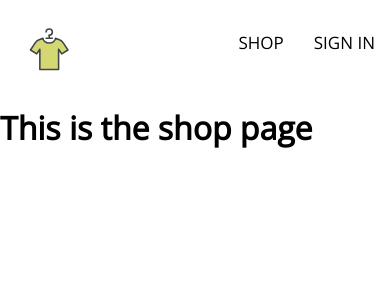
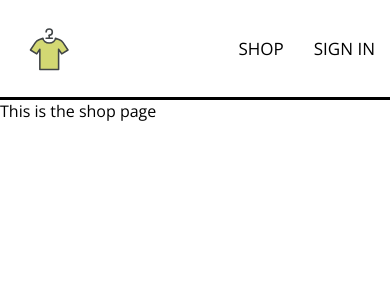
Before and after one commit to Pieter1821/ElegantWear, a React (Vite) app: page /shop in a window 390 px wide. Shown: the top 300 px of the page. Built offline with nearby package versions, Linux system fonts and the light colour scheme; no server answers.

Commit message:
added hamburger menu icon to improve ux

```diff
--- a/src/App.jsx
+++ b/src/App.jsx
@@ -11,8 +11,8 @@ const App = () => {
     <Routes>
       <Route path="/" element={<Navigation />}>
         <Route index element={<Home />} />
+        <Route path="auth" element={<Authentication />} />'
         <Route path="shop" element={<Shop />} />
-        <Route path="auth" element={<Authentication />} />'
       </Route>
     </Routes>
   );
--- a/src/components/category-item/category.item.scss
+++ b/src/components/category-item/category.item.scss
@@ -1,5 +1,3 @@
-
-
 .category-container {
   min-width: 30%;
   height: 240px;
@@ -67,4 +65,27 @@
       font-size: 16px;
     }
   }
+
+  @media (max-width: 768px) {
+    /* Styles for small devices */
+    min-width: 100%;
+    height: 200px;
+    margin: 15px 0 15px; /* Add margin at the top */
+
+    &.large {
+      height: 300px;
     }
+
+    .category-body-container {
+      height: 60px;
+
+      h2 {
+        font-size: 18px;
+      }
+
+      p {
+        font-size: 14px;
+      }
+    }
+  }
+}
--- a/src/pages/navigation/navigation.jsx
+++ b/src/pages/navigation/navigation.jsx
@@ -1,11 +1,11 @@
-import { useContext, Fragment, useState, useEffect } from 'react';
+import React, { useContext, Fragment, useState, useEffect } from 'react';
 import { Outlet, Link } from 'react-router-dom';
 import { signOutUser } from '../../utils/firebase/firebase';
 import Clotheshangerlogo from '../../assets/clotheshangerlogo.svg';
 import './navigation.scss';
 
 import { UserContext } from '../../contexts/user.context';
-import { FaBars } from 'react-icons/fa';
+import { FaBars, FaTimes } from 'react-icons/fa';
 
 const Navigation = () => {
   const { currentUser } = useContext(UserContext);
@@ -23,10 +23,11 @@ const Navigation = () => {
 
     window.addEventListener('resize', handleResize);
 
+    // Cleanup function to remove the event listener
     return () => {
       window.removeEventListener('resize', handleResize);
     };
-  }, []);
+  }, []); // The empty dependency array ensures this effect runs only once, on component mount
 
   const toggleMobileMenu = () => {
     setMobileMenuOpen(!mobileMenuOpen);
@@ -45,7 +46,7 @@ const Navigation = () => {
               className={`mobile-menu-icon ${mobileMenuOpen ? 'active' : ''}`}
               onClick={toggleMobileMenu}
             >
-              <FaBars />
+              {mobileMenuOpen ? <FaTimes /> : <FaBars />}
             </div>
           )}
 
--- a/src/pages/navigation/navigation.scss
+++ b/src/pages/navigation/navigation.scss
@@ -1,8 +1,9 @@
 .navigation {
-  height: 85px;
+  height: 100px;
   width: 100%;
   display: flex;
   justify-content: space-between;
+  border-bottom: solid black;
 
 
   .logo-container {
@@ -34,7 +35,7 @@
   }
 
 
-  @media (min-width: 381px) {
+  @media (min-width: 380px) {
     .nav-link {
 
       padding: 10px 20px;
@@ -59,10 +60,12 @@
       flex-direction: column;
       align-items: center;
       position: absolute;
-      top: 70px;
+      top: 30px;
       right: 0;
       left: 0;
       z-index: 1;
+
+
 
       .nav-link {
         padding: 10px 15px;
--- a/src/pages/shop/shop.jsx
+++ b/src/pages/shop/shop.jsx
@@ -1,7 +1,7 @@
 const Shop = () => {
     return (
       <div className="shop-container">
-        <h1>This is the shop page</h1>
+        <span>This is the shop page</span>
       </div>
     );
   };
--- a/src/pages/shop/shop.scss
+++ b/src/pages/shop/shop.scss
@@ -0,0 +1,3 @@
+.shop-container{
+height: 100vh;
+}
```
Lines whose indentation alone changed are shown as unchanged.
